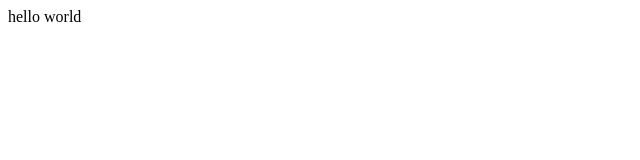
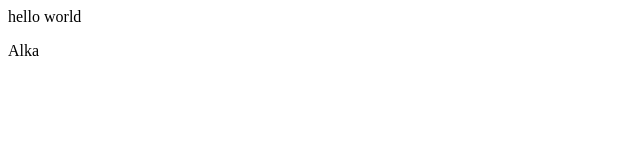
Before and after one commit to AlkaChaudhary/UnitTestProject1, a plain HTML site: page packages/index.html in a window 1280 px wide. Shown: the full height of the page, 0-640 px from the left. Drawn offline with Linux system fonts and the light colour scheme.

Commit message:
first commit

```diff
--- a/packages/index.html
+++ b/packages/index.html
@@ -1 +1,2 @@
 <p> hello world</p>
+<body> Alka </body>
```
